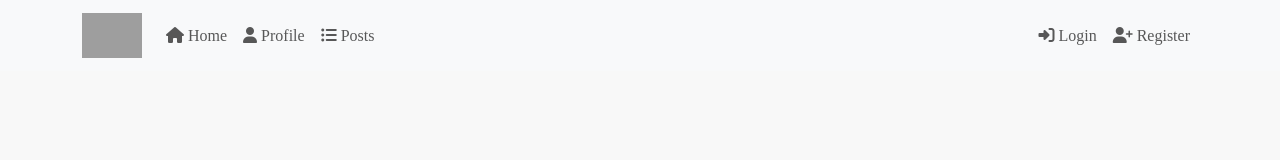
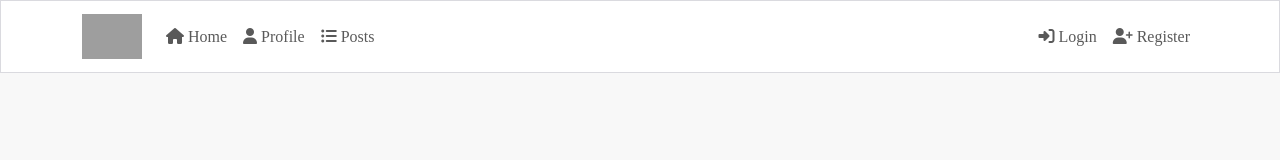
Before and after one commit to Megwana/api-django, a React (Create React App) app in the folder project/frontend/: page / in a window 1280 px wide. Shown: the top 160 px of the page. Built offline with nearby package versions, Linux system fonts and the light colour scheme; grey boxes are pictures that could not be loaded; a web font is replaced by a local one.

Commit message:
Created and linked NavBar.module.css to the navbar

```diff
--- a/project/frontend/src/components/NavBar.js
+++ b/project/frontend/src/components/NavBar.js
@@ -1,11 +1,11 @@
 import React from 'react'
 import { Navbar, Container, Nav } from 'react-bootstrap';
 import logo from "../assets/logo.png"
+import styles from "../styles/NavBar.module.css"
 
 function NavBar() {
   return (
-    <div>
-        <Navbar collapseOnSelect expand="md" fixed="top" className="bg-body-tertiary">
+    <Navbar className={styles.NavBar} collapseOnSelect expand="md" fixed="top">
       <Container>
         <Navbar.Brand><img src={logo} alt="logo" height="45" /></Navbar.Brand>
         <Navbar.Toggle aria-controls="responsive-navbar-nav" />
@@ -21,8 +21,7 @@
           </Nav>
         </Navbar.Collapse>
       </Container>
-    </Navbar>
-    </div>
+  </Navbar>
   )
 }
 
--- /dev/null
+++ b/project/frontend/src/styles/NavBar.module.css
@@ -0,0 +1,4 @@
+.NavBar {
+    background-color: #ffffff;
+    border: 1px solid #dadadf;
+}
```
